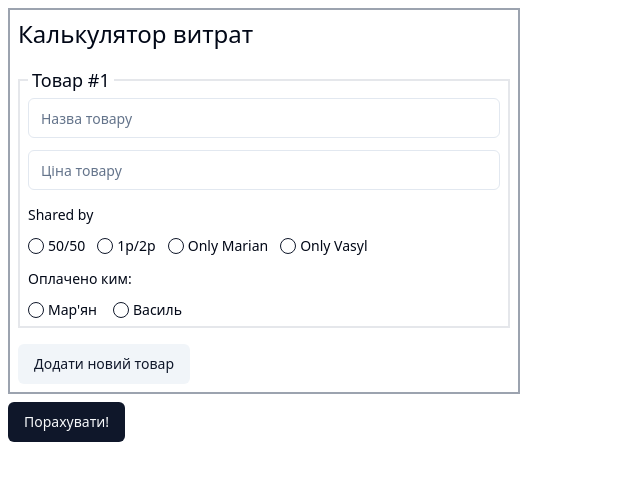
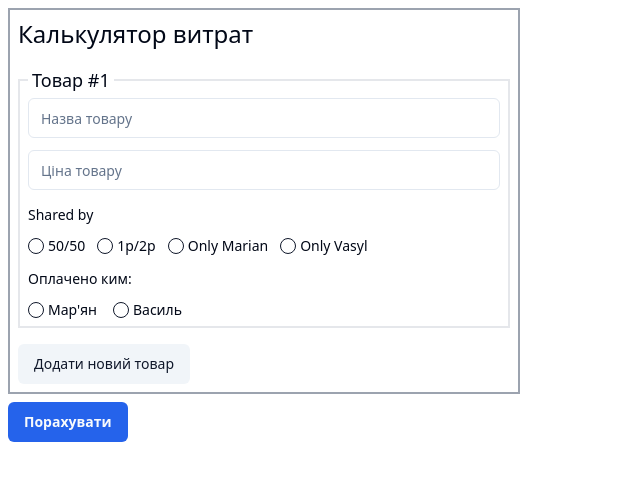
Before and after one commit to ZuBB/c4mk, a React (Vite) app: page / in a window 1280 px wide. Shown: the top 480 px of the page, without its empty margins (0-640 px from the left). Built offline with nearby package versions, Linux system fonts and the light colour scheme; what build would draw is missing.

Commit message:
fix: tune a bit buttons

```diff
--- a/src/App.tsx
+++ b/src/App.tsx
@@ -71,7 +71,9 @@ function App() {
       </Form>
 
       <div className="my-2 ml-2">
-        <Button form="calc-form">Порахувати!</Button>
+        <Button form="calc-form" className='bg-blue-600 font-bold'>
+          Порахувати
+        </Button>
       </div>
 
       {results && (<Stats results={results} />)}
--- a/src/ProductSubform.tsx
+++ b/src/ProductSubform.tsx
@@ -160,6 +160,7 @@ function ProductSubform({control, fields, remove}: ProductSubform) {
           {fields.length > 1 && (
             <Button
               type="button"
+              className='font-bold'
               onClick={() => remove(index)} variant={"destructive"}
             >
               Видалити
```
